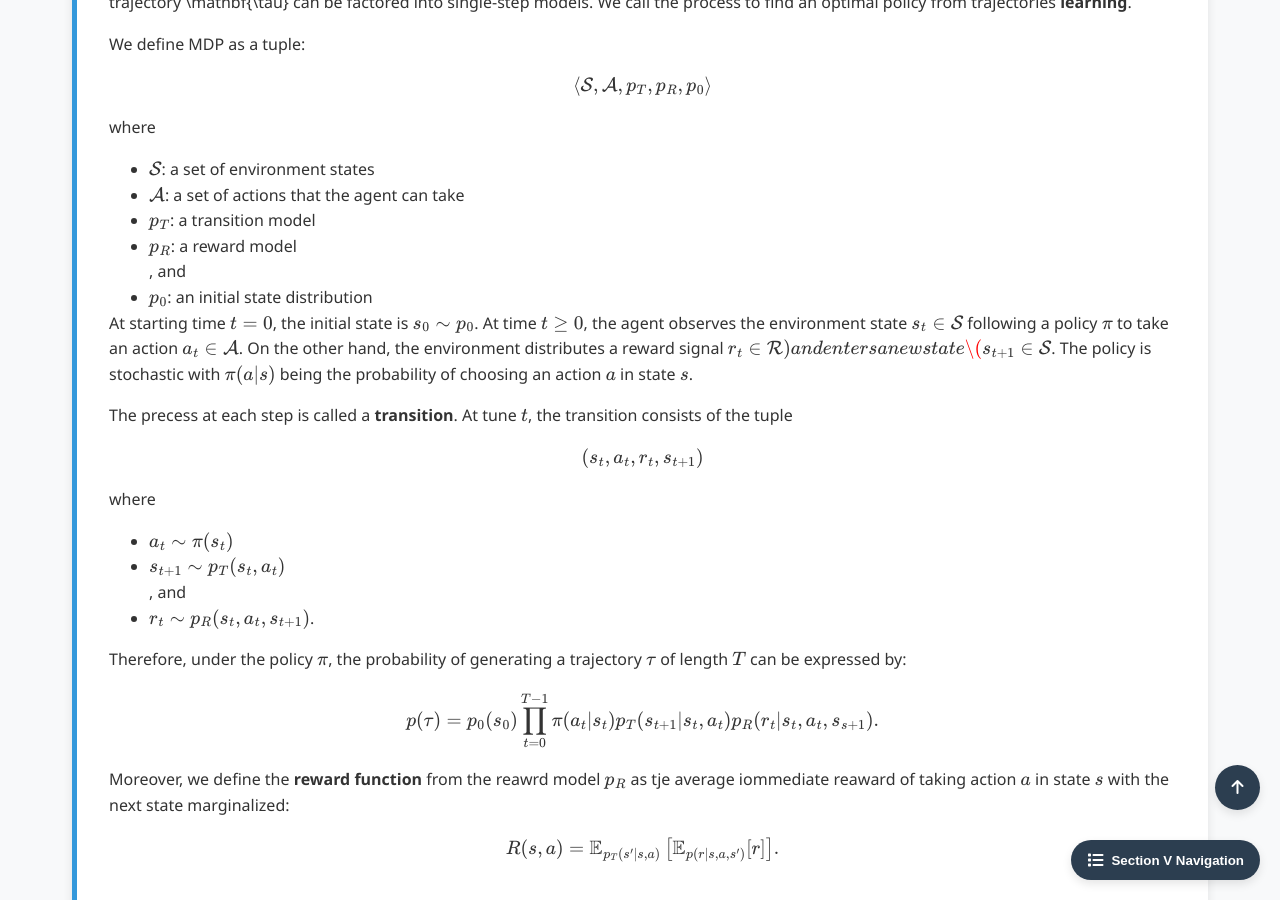
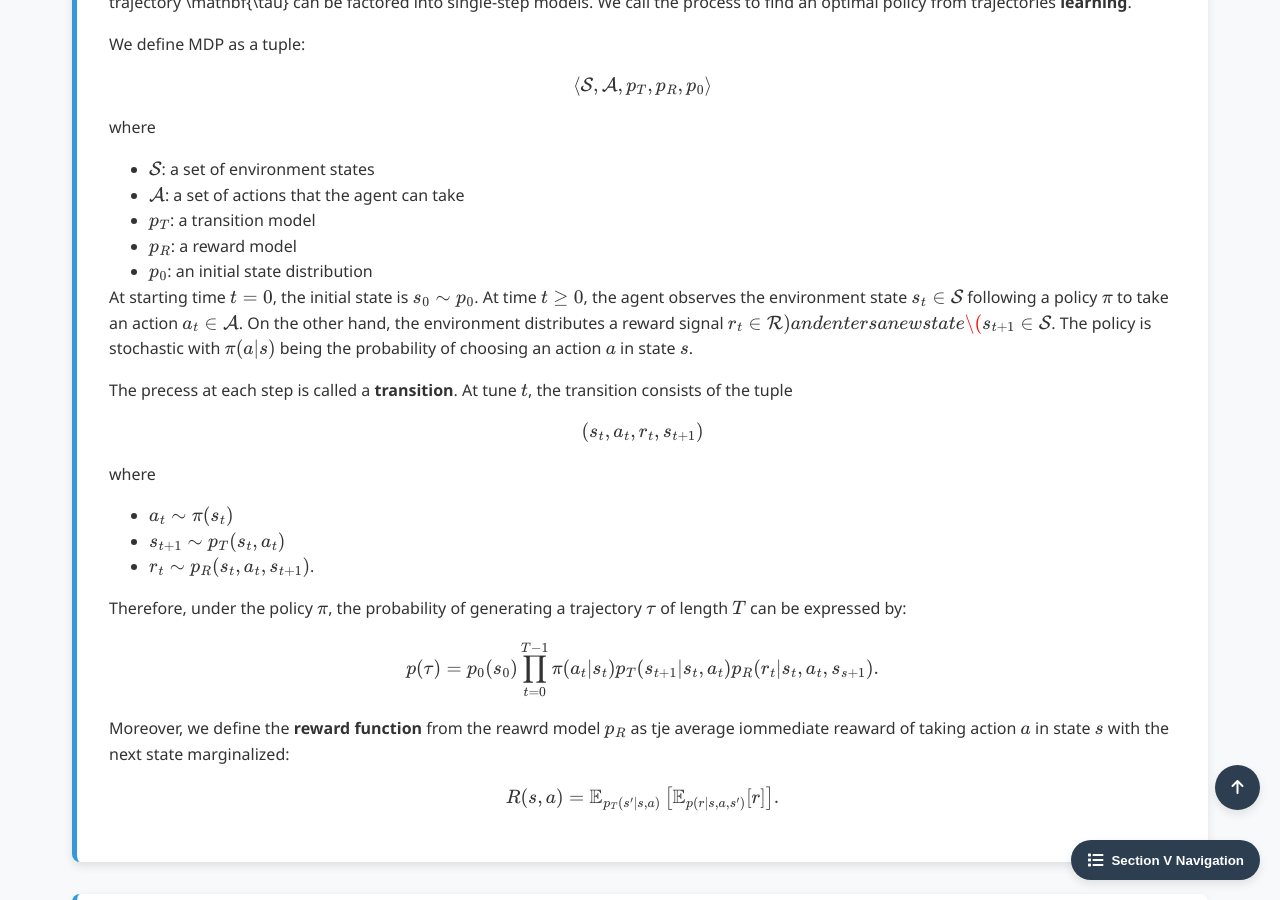
Before and after one commit to Yusukey01/yusukey01.github.io, a Jekyll site: the page built from Mathematics/Machine_learning/reinforcement.html, in a window 1280 px wide and 900 px high, scrolled down 1765 px. Built offline with Jekyll 4.4.1, drawn with Linux system fonts in a browser that asks for light colours.

Commit message:
updated V-10

```diff
--- a/Mathematics/Machine_learning/reinforcement.html
+++ b/Mathematics/Machine_learning/reinforcement.html
@@ -95,7 +95,7 @@ uses_python: false
                     <li>\(\mathcal{S}\): a set of environment states</li>
                     <li>\(\mathcal{A}\): a set of actions that the agent can take</li>
                     <li>\(p_T\): a transition model</li>
-                    <li>\(p_R\): a reward model</li>, and
+                    <li>\(p_R\): a reward model</li>
                     <li>\(p_0\): an initial state distribution</li>
                 </ul>
                 At starting time \(t = 0\), the initial state is \(s_0 \sim p_0\). At time \(t \geq 0\), the agent
@@ -113,7 +113,7 @@ uses_python: false
                 where
                 <ul style="padding-left: 40px;">
                     <li>\(a_t \sim \pi(s_t)\)</li>
-                    <li>\(s_{t+1} \sim p_T(s_t, a_t)\)</li>, and
+                    <li>\(s_{t+1} \sim p_T(s_t, a_t)\)</li>
                     <li>\(r_t \sim p_R(s_t, a_t, s_{t+1})\).</li>
                 </ul>
             </p>
```
